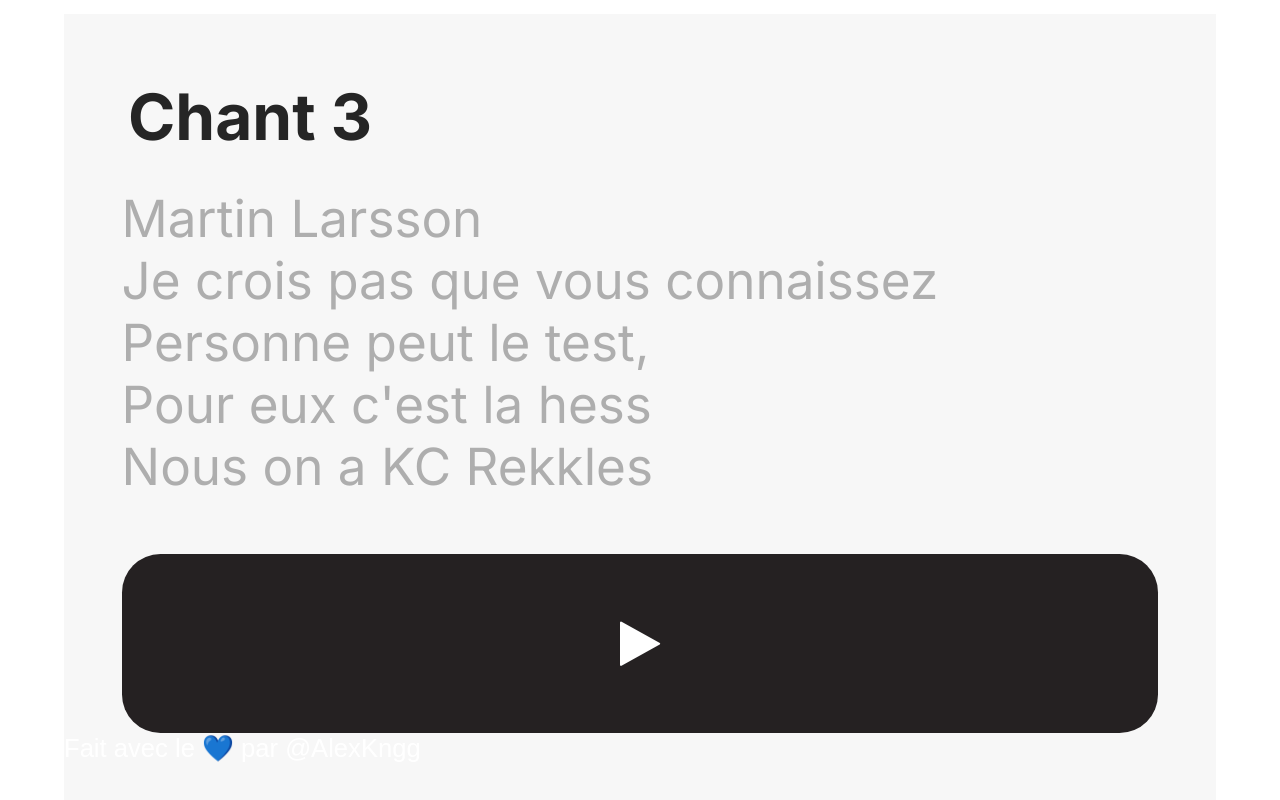
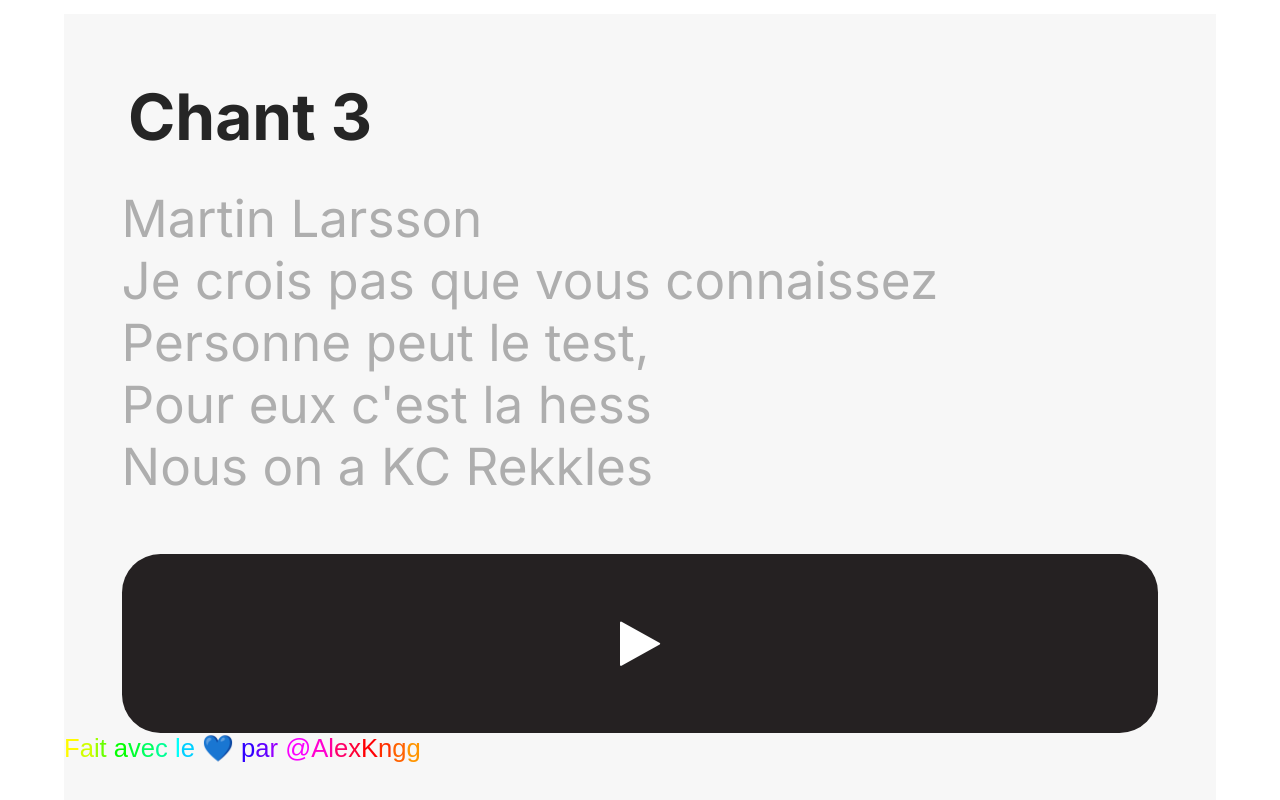
Before and after one commit to Alaixs/ChantSupporter, a plain HTML site: page index.html in a window 1280 px wide. Shown: the part 1975-2775 px from the top of the page. Drawn offline with nearby package versions, Linux system fonts and the light colour scheme.

Commit message:
V3.2.1
CA MARCHE enfin

```diff
--- a/index.html
+++ b/index.html
@@ -1,4 +1,4 @@
-<!--version 3.2-->
+<!--version 3.2.1-->
 <!DOCTYPE html>
 <html lang="fr">
   <head>
@@ -75,7 +75,7 @@
     <script src='https://cdnjs.cloudflare.com/ajax/libs/jquery/3.0.0/jquery.min.js'></script>
   </footer>
 <!-- partial -->
-  <script  src="script.js"></script>
+  <script  src="index.js"></script>
 
 
 </body>
--- a/index.js
+++ b/index.js
@@ -1,3 +1,4 @@
+//version 3.2.1
 window.onload = () => {
 	let rgbText, nodes, hues;
 
--- a/style.css
+++ b/style.css
@@ -1,4 +1,4 @@
-/*version 2.7.b*/
+/*version 3.2.1*/
 @import url('https://fonts.googleapis.com/css2?family=Inter:wght@700&display=swap');
 
 *{
```
